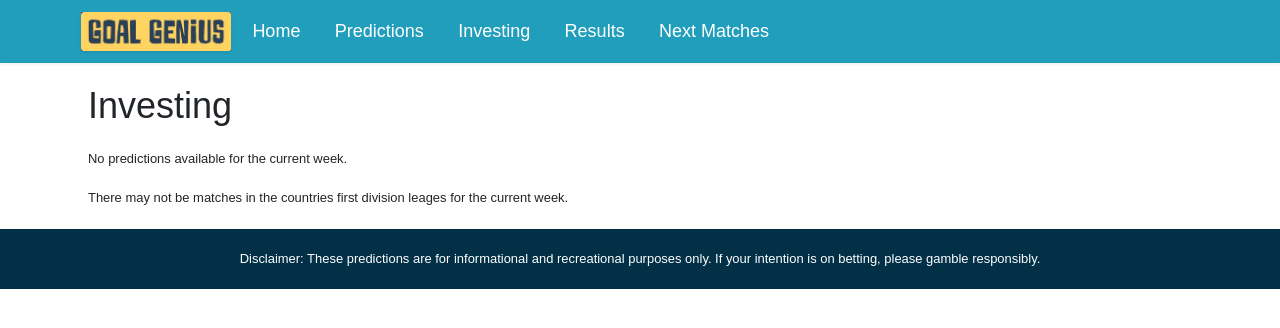
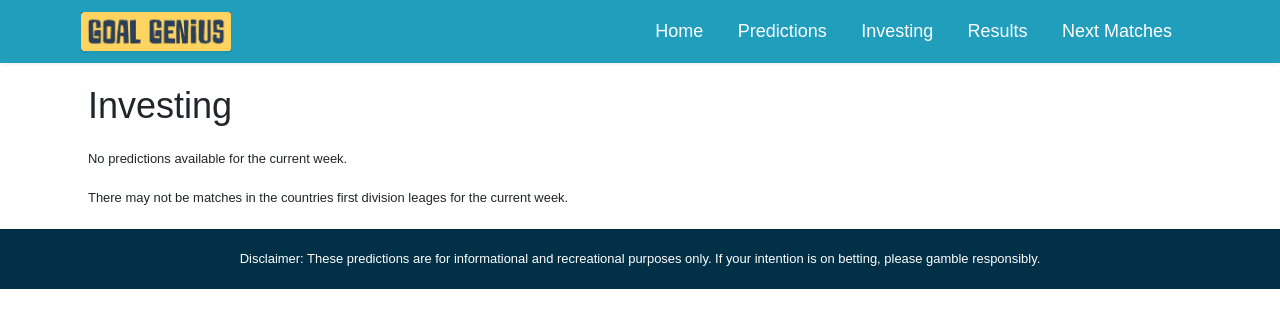
Before and after one commit to ignaciomedinar/predictions, a Flask app: page /invest in a window 1280 px wide. Shown: the top 328 px of the page. Run offline with Flask 3, Linux system fonts and the light colour scheme; data that the repository does not hold is empty; some libraries are stand-ins or nearby versions.

Commit message:
More style changes

```diff
--- a/static/style.css
+++ b/static/style.css
@@ -56,9 +56,9 @@ header .nav-item {
   margin-right: 20px;
 }
 
-header .nav-item:last-child {
+/* header .nav-item:last-child {
   margin-right: 0;
-}
+} */
 
 header .nav-link {
   color: #fff;
@@ -302,3 +302,7 @@ input{
   font-size: .7rem;
   color: gray;
 }
+
+.navbar-nav{
+  text-align:right;
+}
--- a/templates/base.html
+++ b/templates/base.html
@@ -32,7 +32,7 @@
                     <span class="navbar-toggler-icon"></span>
                 </button>
                 <div class="collapse navbar-collapse" id="navbarNav">
-                    <ul class="navbar-nav ml-auto">
+                    <ul class="navbar-nav ms-auto">
                         <li class="nav-item">
                             <a class="nav-link" aria-current="page" href="/">Home</a>
                         </li>
--- a/templates/invest.html
+++ b/templates/invest.html
@@ -130,7 +130,7 @@
               <img class="w-7 h-7 rounded-full col-1 text-center my-auto" src="{{ prediction.flag_url }}" alt="{{ prediction.League }}">
               {% if prediction.bet == "Local" and prediction.result =="l" %}
                   <span class="col-3 text-center my-auto bold-green">{{ prediction.Local }}</span>
-              {% elif prediction.bet == "Local" and prediction.result !="l" %}
+              {% elif prediction.bet == "Local" and (prediction.result =="v" or prediction.result=="t") %}
                   <span class="col-3 text-center my-auto bold-red">{{ prediction.Local }}</span>
               {% else %}
               <span class="col-3 text-center my-auto">{{ prediction.Local }}</span>
@@ -151,7 +151,7 @@
                   </div>
               {% if prediction.bet == "Visitor" and prediction.result =="v" %}
                   <span class="col-3 text-center my-auto bold-green">{{ prediction.Visitor }}</span>
-              {% elif prediction.bet == "Visitor" and prediction.result !="v" %}
+              {% elif prediction.bet == "Visitor" and (prediction.result =="l" or prediction.result=="t") %}
                   <span class="col-3 text-center my-auto bold-red">{{ prediction.Visitor }}</span>
               {% else %}
                   <span class="col-3 text-center my-auto">{{ prediction.Visitor }}</span>
```
